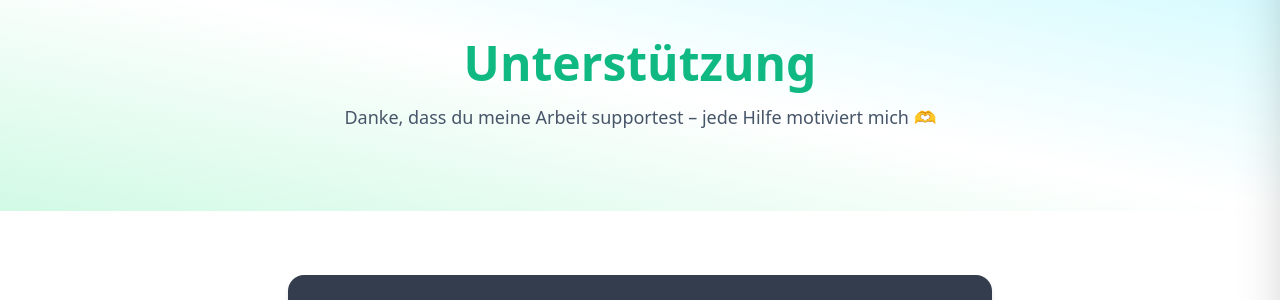
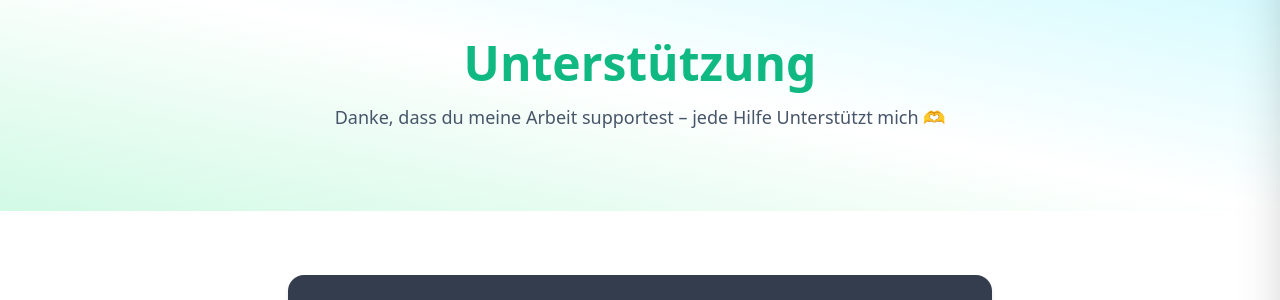
Before and after one commit to Silituz/silituz-website, a Jekyll site: the page built from support.html, in a window 1280 px wide and 900 px high. Shown: the part 170-470 px from the top of the window. Built offline with Jekyll 4.4.1, drawn with Linux system fonts in a browser that asks for light colours; nearby versions of some CDN libraries.

Commit message:
Update support.html

```diff
--- a/support.html
+++ b/support.html
@@ -7,7 +7,7 @@ title: "Unterstützung – SILITUZ"
 <section class="relative py-20 bg-gradient-to-tr from-emerald-100 via-white to-cyan-100">
   <div class="max-w-4xl mx-auto px-4 sm:px-6 lg:px-8 text-center">
     <h1 class="text-4xl md:text-5xl font-extrabold text-emerald-500">Unterstützung</h1>
-    <p class="mt-4 text-lg text-slate-600">Danke, dass du meine Arbeit supportest – jede Hilfe motiviert mich 🫶</p>
+    <p class="mt-4 text-lg text-slate-600">Danke, dass du meine Arbeit supportest – jede Hilfe Unterstützt mich 🫶</p>
   </div>
 </section>
 
```
